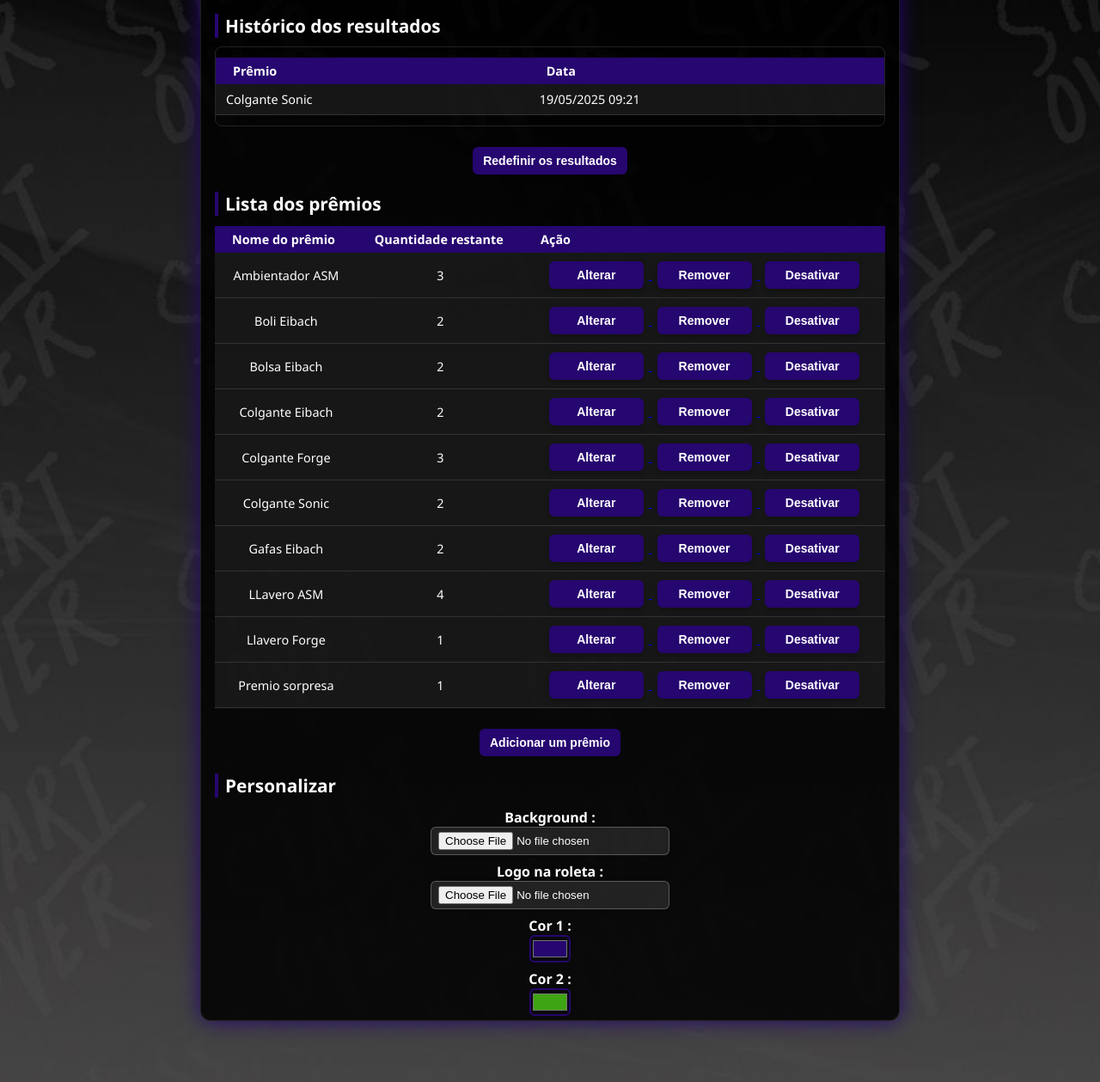
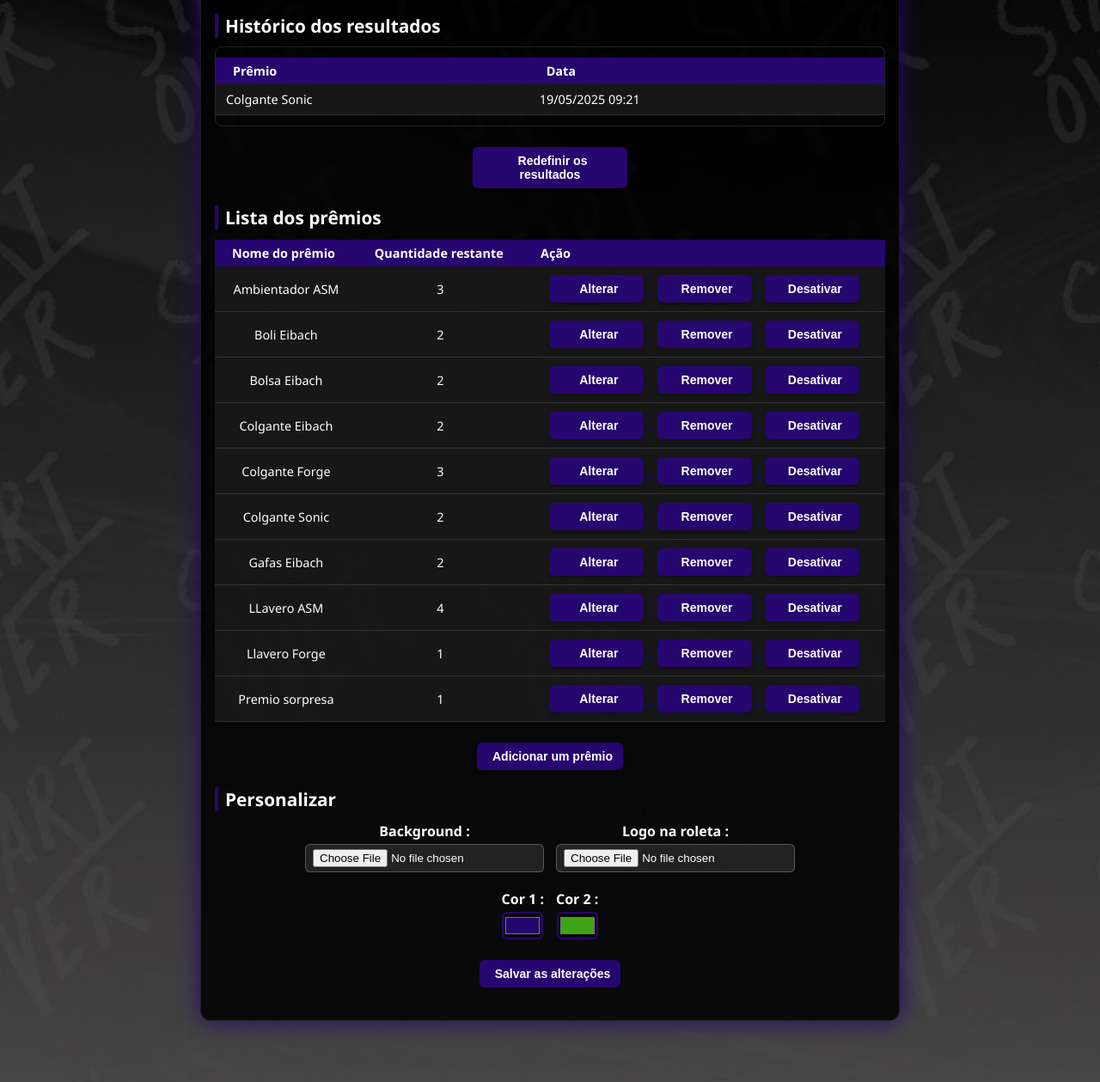
Before and after one commit to wlavv-AllStars-Web/roleta, a PHP site: page /admin.php in a window 1280 px wide. Shown: the part 160-1419 px from the top of the page at 86% size. Run offline with PHP 8.4, Linux system fonts and the light colour scheme; a user stored in the database is signed in; data comes from the database, SQL or seed files in the repository.

Commit message:
Update admin.php

```diff
--- a/roleta_asm/admin.php
+++ b/roleta_asm/admin.php
@@ -47,6 +47,10 @@
             radial-gradient(var(--color1), black);
         background-size: cover;
     }
+
+    button i {
+        margin-right: 6px;
+    }
 </style>
 
 <body>
@@ -85,7 +89,7 @@
 
     <div class="reset-container" style="margin-top: 20px;">
         <a href="reinitialiser_resultats.php?lang=<?= $lang ?>" onclick="return confirm('<?= __menu('confirm_reset') ?>');">
-            <button class="btn-red"><?= __menu('reset_results') ?></button>
+            <button class="btn-red"><i class="fas fa-rotate-left"></i> <?= __menu('reset_results') ?></button>
         </a>
     </div>
 
@@ -105,17 +109,17 @@
                     <td><?= $prize['total_stock'] ?></td>
                     <td>
                         <a href="modifier_prix.php?id=<?= $prize['id'] ?>&lang=<?= $lang ?>">
-        <button class="btn-red"><?= __menu('edit') ?></button>
+                            <button class="btn-red"><i class="fas fa-pen"></i> <?= __menu('edit') ?></button>
                         </a>
                         <a href="supprimer_prix.php?id=<?= $prize['id'] ?>&lang=<?= $lang ?>" onclick="return confirm('<?= __menu('confirm_delete') ?>');">
-        <button class="btn-red"><?= __menu('delete') ?></button>
+                            <button class="btn-red"><i class="fas fa-trash"></i> <?= __menu('delete') ?></button>
                         </a>
                         <a href="toggle_active.php?id=<?= $prize['id'] ?>&lang=<?= $lang ?>">
                             <button class="<?= $prize['active'] ? 'btn-red' : 'btn-green' ?>">
+                                <i class="fas fa-toggle-<?= $prize['active'] ? 'off' : 'on' ?>"></i>
                                 <?= $prize['active'] ? __menu('deactivate') : __menu('activate') ?>
                             </button>
                         </a>
-</td>
                     </td>
                 </tr>
             <?php endforeach; ?>
@@ -124,34 +128,38 @@
 
     <div class="add-prize-container" style="margin-top: 20px;">
         <a href="ajouter_prix.php?lang=<?= $lang ?>">
-            <button class="btn-red"><?= __menu('add_prize') ?></button>
+            <button class="btn-red"><i class="fas fa-plus"></i> <?= __menu('add_prize') ?></button>
         </a>
     </div>
 
     <h3><?= __menu('customize_wheel') ?? "Personnaliser la roue" ?></h3>
     <form action="modifier_config.php" method="post" enctype="multipart/form-data" style="margin-bottom: 40px;">
+        <div class="form-row">
             <div>
-            <label><?= __menu('background_image') ?> :</label><br>
+                <label><?= __menu('background_image') ?> :</label>
                 <input type="file" name="background">
             </div>
             <div>
-            <label><?= __menu('logo_image') ?> :</label><br>
+                <label><?= __menu('logo_image') ?> :</label>
                 <input type="file" name="logo">
             </div>
+        </div>
+        <div class="form-row">
             <div>
-            <label><?= __menu('slice_color1') ?> :</label><br>
+                <label><?= __menu('slice_color1') ?> :</label>
                 <input type="color" name="color1" value="<?= htmlspecialchars($color1) ?>">
             </div>
             <div>
-            <label><?= __menu('slice_color2') ?> :</label><br>
+                <label><?= __menu('slice_color2') ?> :</label>
                 <input type="color" name="color2" value="<?= htmlspecialchars($color2) ?>">
             </div>
-        <button type="submit" class="btn-red"><?= __menu('save_changes') ?></button>
+        </div>
+        <button type="submit" class="btn-red"><i class="fas fa-save"></i> <?= __menu('save_changes') ?></button>
     </form>
 
     <div class="admin-buttons">
-        <a href="login.php?lang=<?= $lang ?>"><button class="btn-red"><?= __menu('logout') ?></button></a>
-        <a href="roleta.php?lang=<?= $lang ?>"><button class="btn-red"><?= __menu('wheel') ?></button></a>
+        <a href="login.php?lang=<?= $lang ?>"><button class="btn-red"><i class="fas fa-sign-out-alt"></i> <?= __menu('logout') ?></button></a>
+        <a href="roleta.php?lang=<?= $lang ?>"><button class="btn-red"><i class="fas fa-circle-notch"></i> <?= __menu('wheel') ?></button></a>
     </div>
 </div>
 </body>
```
Lines whose indentation alone changed are shown as unchanged.
